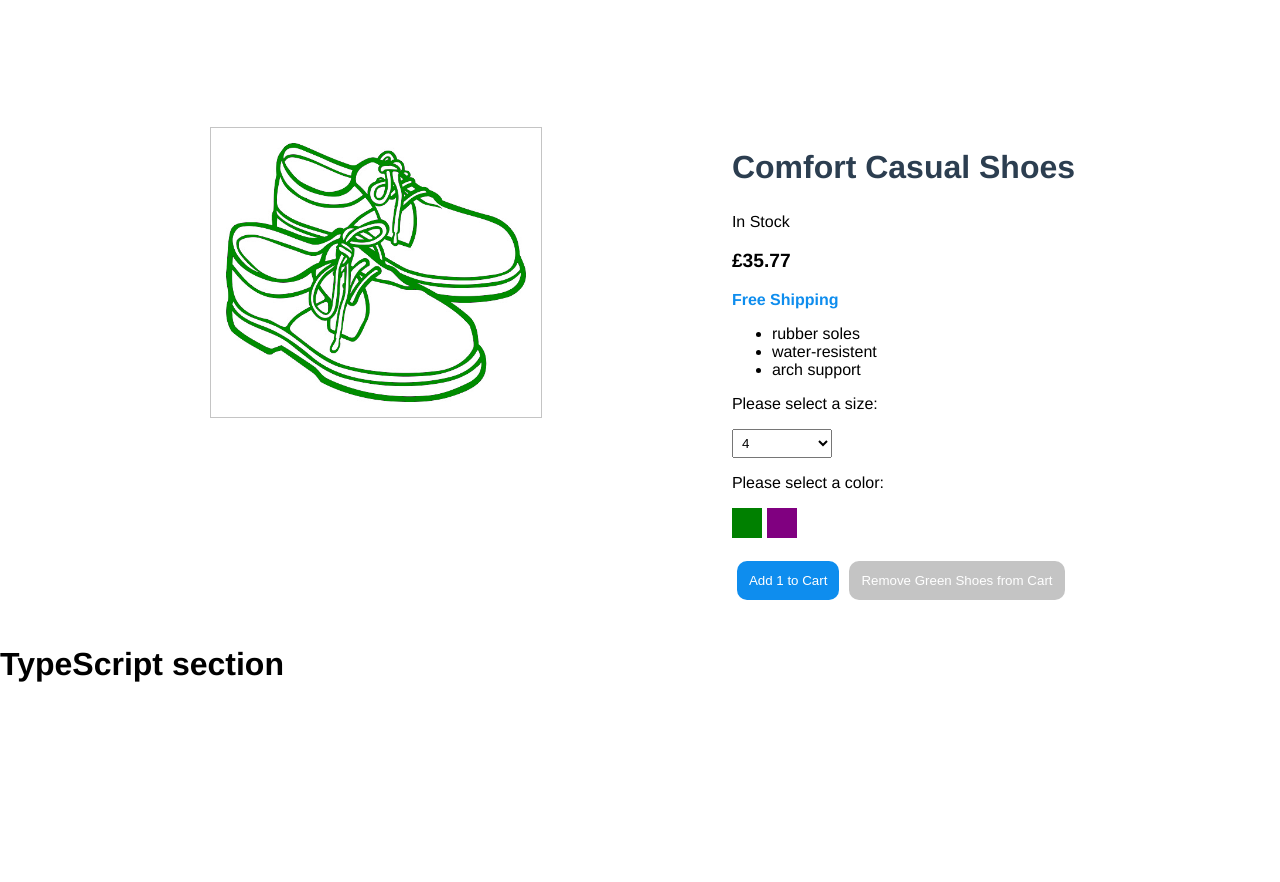
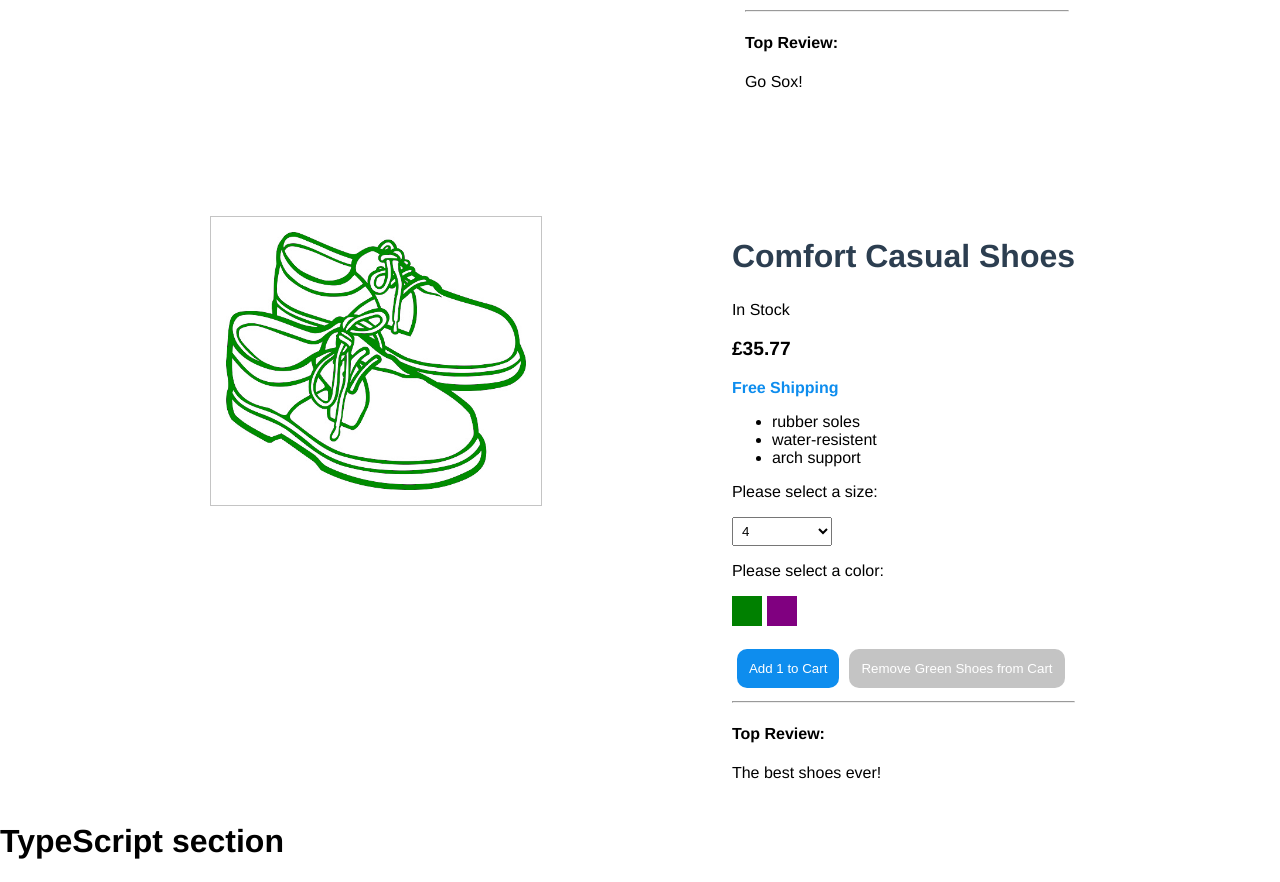
Before and after one commit to penelopecj/vue-app, a Vue app: page / in a window 1280 px wide. Shown: the part 580-1462 px from the top of the page. Before the commit the page ends 1285 px from the top, so only its background shows below. Built offline with nearby package versions, Linux system fonts and the light colour scheme.

Commit message:
fixed event casing and added slot tags

```diff
--- a/src/App.vue
+++ b/src/App.vue
@@ -16,10 +16,12 @@
       :image="image"
       :shipping="shipping"
       :cart="cart"
-      @updateProduct="updateProduct"
-      @updateCart="addToCart"
-      @emptyCart="removeFromCart"
-    />
+      @update-product="updateProduct"
+      @update-cart="addToCart"
+      @empty-cart="removeFromCart"
+    >
+      Go Sox!
+    </Product>
 
     <Product
       :name="products[1]"
@@ -35,10 +37,12 @@
       :image="shoeImage"
       :shipping="shipping"
       :cart="cart"
-      @updateProduct="updateShoeProduct"
-      @updateCart="addShoeToCart"
-      @emptyCart="removeShoeFromCart"
-    />
+      @update-product="updateShoeProduct"
+      @update-cart="addShoeToCart"
+      @empty-cart="removeShoeFromCart"
+    >
+      The best shoes ever!
+    </Product>
 
     <TypeScript />
   </div>
--- a/src/components/Product.vue
+++ b/src/components/Product.vue
@@ -50,6 +50,11 @@
       >Add 1 to Cart</button>
       <button v-on:click="askToRemove"
         :class="{ disabledBtn: cart < 1 }">Remove {{ variants[selectedVariant].variantColor }} {{ name }} from Cart</button>
+
+      <hr />
+      <h4>Top Review:</h4>
+
+      <slot></slot>
     </div>
   </div>
 </template>
@@ -83,13 +88,13 @@ export default {
   },
   methods: {
     updateMePlease(index) {
-      this.$emit('updateProduct', index)
+      this.$emit('update-product', index)
     },
     askToUpdate() {
-      this.$emit('updateCart', this.variants[this.selectedVariant].variantId)
+      this.$emit('update-cart', this.variants[this.selectedVariant].variantId)
     },
     askToRemove() {
-      this.$emit('emptyCart', this.variants[this.selectedVariant].variantId)
+      this.$emit('empty-cart', this.variants[this.selectedVariant].variantId)
     }
   }
 }
```
